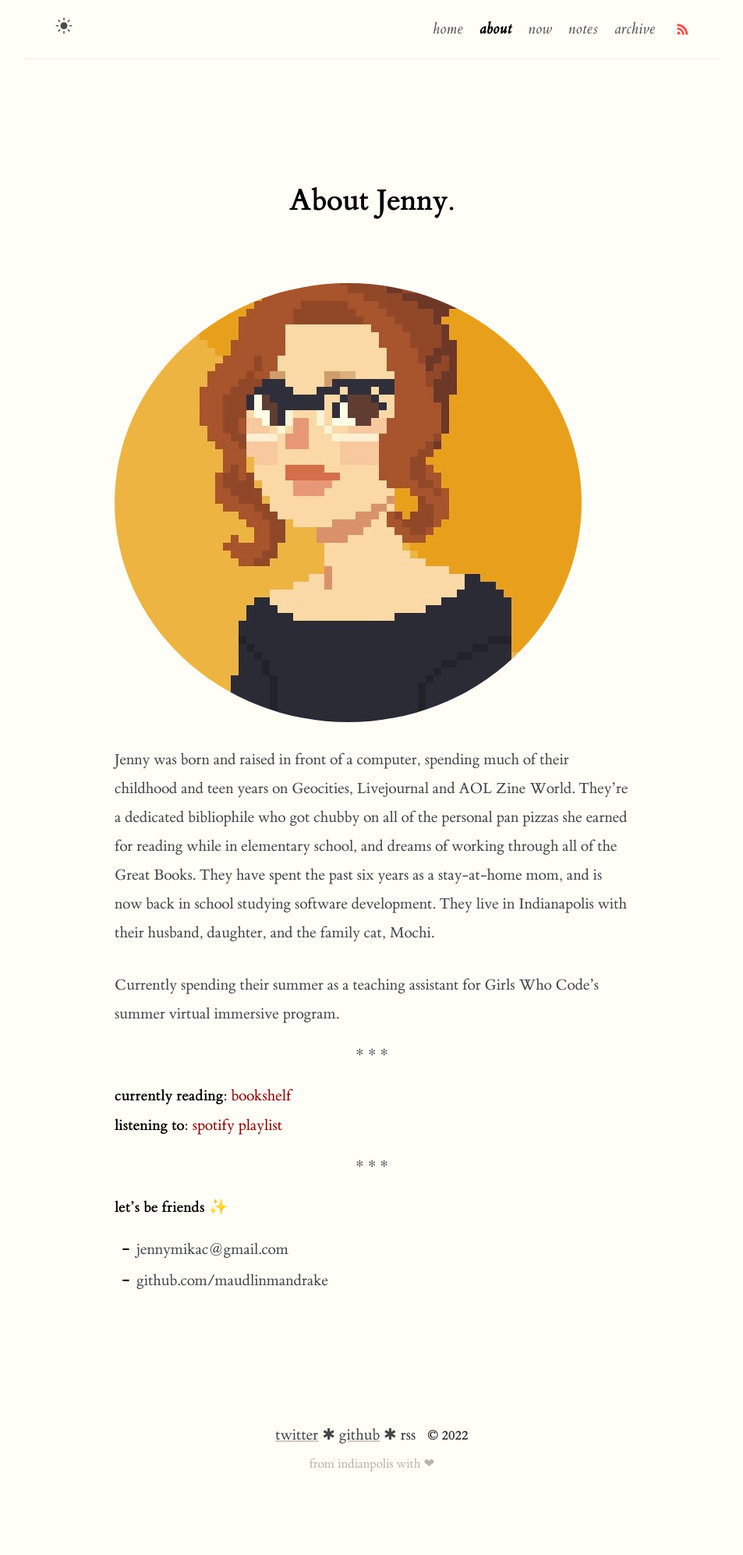
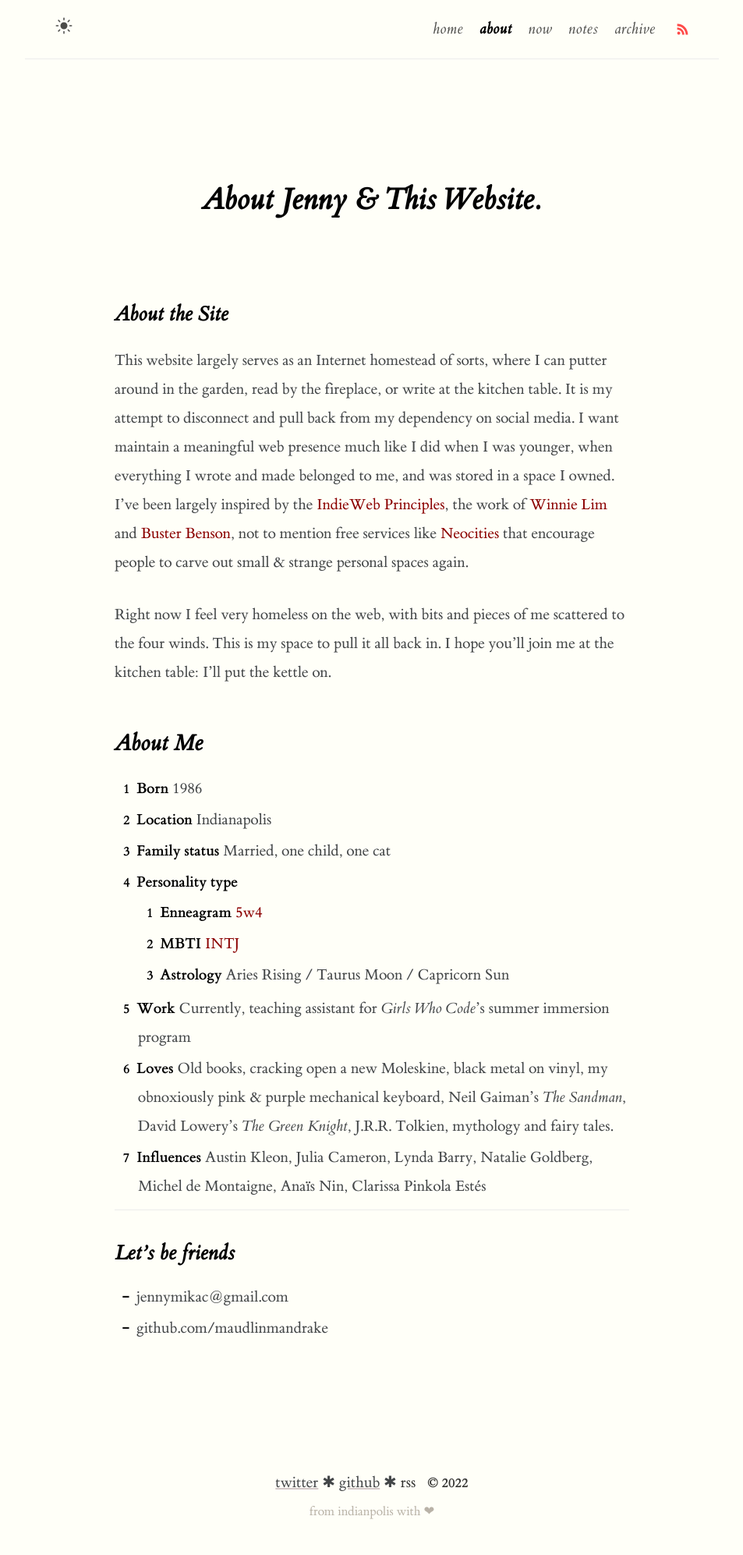
Before and after one commit to maudlinmandrake/hypertext-journal, a Jekyll site: the page built from about.md, in a window 1280 px wide. Shown: the whole page at 78% size, without its empty margins (163-1116 px from the left). Built offline with Jekyll 4.4.1, drawn with Linux system fonts in a browser that asks for light colours; before the commit the page ends 1933 px from its top, so only the background shows below that.

Commit message:
New about.md and some typographical changes

```diff
--- a/_sass/klise/_base.scss
+++ b/_sass/klise/_base.scss
@@ -206,6 +206,7 @@
 h6 {
   color: $black;
   font-weight: $bold-weight;
+  font-style: italic;
   & + ul,
   & + ol {
     margin-top: 10px;
--- a/about.md
+++ b/about.md
@@ -1,23 +1,33 @@
 ---
-title: About Jenny
+title: About Jenny & This Website
 permalink: /about/
 layout: page
 comments: false
 ---
-<img id="pix-portrait" src="/assets/img/pixel_portrait.jpg" />
 
-Jenny was born and raised in front of a computer, spending much of their childhood and teen years on Geocities, Livejournal and AOL Zine World. They're a dedicated bibliophile who got chubby on all of the personal pan pizzas she earned for reading while in elementary school, and  dreams of working through all of the Great Books. They have spent the past six years as a stay-at-home mom, and is now back in school studying software development. They live in Indianapolis with their husband, daughter, and the family cat, Mochi.
+## About the Site
 
-Currently spending their summer as a teaching assistant for Girls Who Code's summer virtual immersive program.
+This website largely serves as an Internet homestead of sorts, where I can putter around in the garden, read by the fireplace, or write at the kitchen table. It is my attempt to disconnect and pull back from my dependency on social media. I want maintain a meaningful web presence much like I did when I was younger, when everything I wrote and made belonged to me, and was stored in a space I owned. I've been largely inspired by the [IndieWeb Principles](https://indieweb.org/principles), the work of [Winnie Lim](http://www.winnielim.org/) and [Buster Benson](http://www.busterbenson.com), not to mention free services like [Neocities](http://neocities.org/) that encourage people to carve out small & strange personal spaces again.
 
-<center>* * *</center>
+Right now I feel very homeless on the web, with bits and pieces of me scattered to the four winds. This is my space to pull it all back in. I hope you'll join me at the kitchen table: I'll put the kettle on.
 
-**currently reading:** [bookshelf](https://app.thestorygraph.com/profile/maudlinmandrake)
-**listening to:** [spotify playlist](https://open.spotify.com/user/jenny_roses?si=fb9bdefc5daf46e8)
+# About Me
 
-<center>* * *</center>
+1. **Born** 1986
+2. **Location** Indianapolis
+3. **Family status** Married, one child, one cat
+4. **Personality type**
+    1. **Enneagram** [5w4](https://www.enneagraminstitute.com/type-5)
+    2. **MBTI** [INTJ](https://www.16personalities.com/intj-personality)
+    3. **Astrology** Aries Rising / Taurus Moon / Capricorn Sun
+5. **Work** Currently, teaching assistant for _Girls Who Code_'s summer immersion program
+6. **Loves** Old books, cracking open a new Moleskine, black metal on vinyl, my obnoxiously pink & purple mechanical keyboard, Neil Gaiman's _The Sandman_, David Lowery's _The Green Knight_, J.R.R. Tolkien, mythology and fairy tales.
+7. **Influences** Austin Kleon, Julia Cameron, Lynda Barry, Natalie Goldberg, Michel de Montaigne, Anaïs Nin, Clarissa Pinkola Estés
 
-**let's be friends ✨**
+
+***
+
+## Let's be friends
 
 - {{ site.author.email }}
 - github.com/{{ site.author.github }}
```
